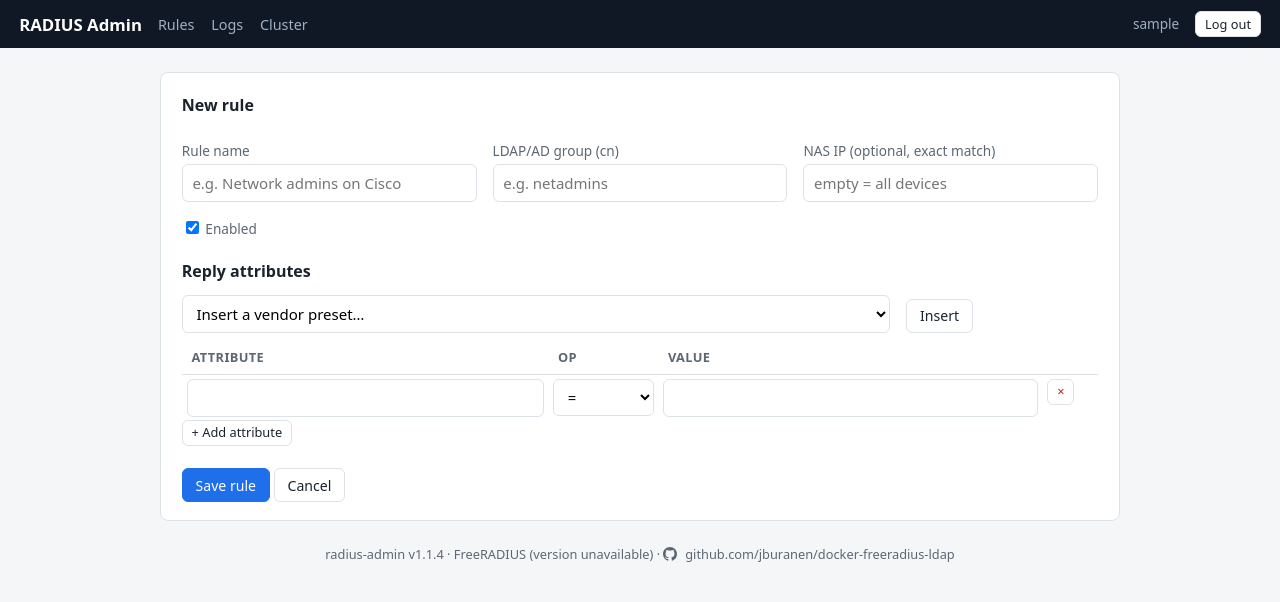
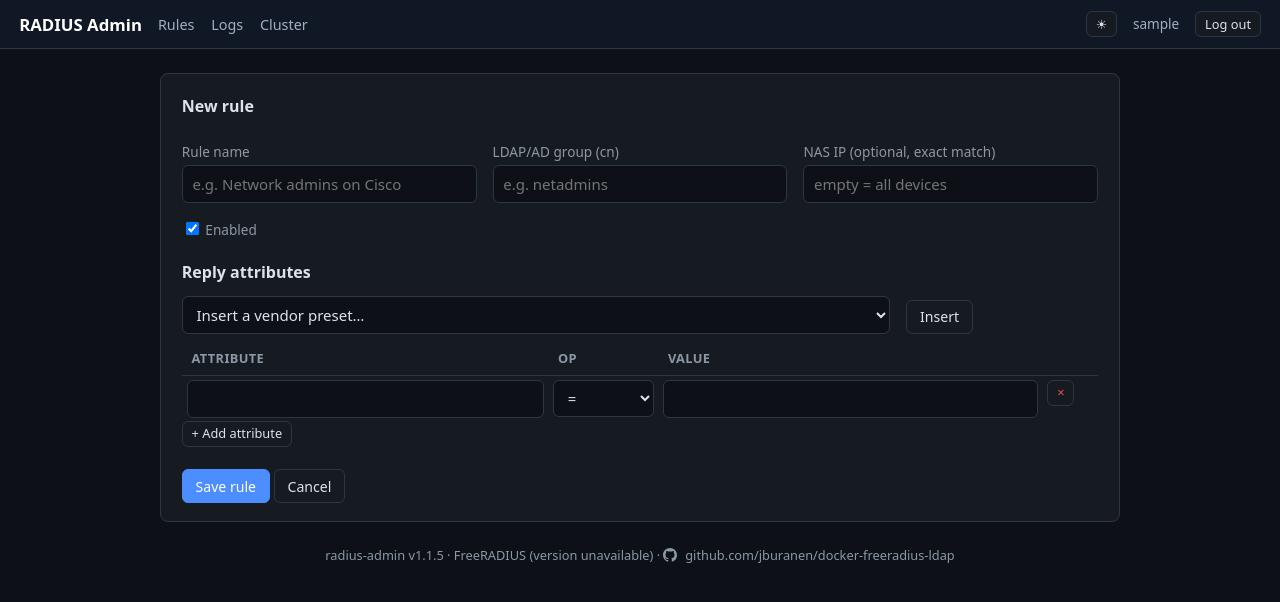
Before and after one commit to jburanen/docker-freeradius-ldap, a Flask app: page /rules/new in a window 1280 px wide. Shown: the top 602 px of the page. Run offline with Flask 3, Linux system fonts and the light colour scheme; the visitor is signed in with stand-in values (Sample User, id 1); parts of the project's set-up code (start-up, migrations or seed data) failed here and were passed over.

Commit message:
Add dark mode (default) with a header toggle
Dark palette becomes the :root default with the old light palette
behind data-theme=light; flash and badge tints derive from semantic
colors via color-mix so both themes share one rule set. Sun/moon
toggle in the menu bar (also on the login page) persists the choice
in localStorage, applied pre-paint by an inline head script.
ADMIN_VERSION 1.1.5.

Co-Authored-By: Claude Fable 5 <noreply@anthropic.com>

```diff
--- a/web/app/app.py
+++ b/web/app/app.py
@@ -42,7 +42,7 @@ logging.basicConfig(level=logging.INFO, format="%(asctime)s %(levelname)s %(mess
 log = logging.getLogger("radius-admin")
 
 # Shown in the footer; bump when the panel changes.
-ADMIN_VERSION = "1.1.4"
+ADMIN_VERSION = "1.1.5"
 
 
 def env(name, default=None, required=False):
--- a/web/app/templates/base.html
+++ b/web/app/templates/base.html
@@ -4,12 +4,22 @@
 <meta charset="utf-8">
 <meta name="viewport" content="width=device-width, initial-scale=1">
 <title>RADIUS Admin</title>
+<script>
+/* Apply the theme before first paint; dark is the default. */
+document.documentElement.dataset.theme = localStorage.getItem('theme') || 'dark';
+</script>
 <style>
-:root { --bg:#f5f6f8; --card:#fff; --ink:#1a222c; --muted:#5c6773; --line:#dde2e8;
-        --accent:#1f6feb; --ok:#1a7f37; --err:#b42318; }
+:root { --bg:#0d1117; --card:#161b22; --ink:#dce3ea; --muted:#8b98a5; --line:#2d3743;
+        --accent:#4c8dff; --ok:#3fb950; --err:#f0524f; --warn:#d29922;
+        --field:#0d1117; --code-bg:#0b0f14; }
+:root[data-theme="light"] {
+        --bg:#f5f6f8; --card:#fff; --ink:#1a222c; --muted:#5c6773; --line:#dde2e8;
+        --accent:#1f6feb; --ok:#1a7f37; --err:#b42318; --warn:#8a6100;
+        --field:#fff; --code-bg:#101826; }
 * { box-sizing:border-box; }
 body { margin:0; font:15px/1.5 system-ui, "Segoe UI", sans-serif; background:var(--bg); color:var(--ink); }
-header { background:#101826; color:#fff; padding:.7rem 1.2rem; display:flex; align-items:center; gap:1rem; }
+header { background:#101826; color:#fff; padding:.7rem 1.2rem; display:flex; align-items:center; gap:1rem;
+         border-bottom:1px solid var(--line); }
 header h1 { font-size:1.05rem; margin:0; font-weight:600; }
 header .spacer { flex:1; }
 header .user { color:#9fb0c3; font-size:.85rem; }
@@ -21,26 +31,33 @@ th, td { text-align:left; padding:.45rem .6rem; border-bottom:1px solid var(--li
 th { color:var(--muted); font-weight:600; font-size:.8rem; text-transform:uppercase; letter-spacing:.03em; }
 a { color:var(--accent); text-decoration:none; }
 a:hover { text-decoration:underline; }
-.btn { display:inline-block; border:1px solid var(--line); border-radius:6px; background:#fff;
+.btn { display:inline-block; border:1px solid var(--line); border-radius:6px; background:var(--card);
        padding:.35rem .8rem; font:inherit; font-size:.88rem; cursor:pointer; color:var(--ink); }
-.btn:hover { border-color:#b9c2cc; }
+.btn:hover { border-color:var(--muted); }
 .btn.primary { background:var(--accent); border-color:var(--accent); color:#fff; }
 .btn.danger { color:var(--err); }
 .btn.small { padding:.15rem .55rem; font-size:.8rem; }
 form.inline { display:inline; }
 .flash { border-radius:6px; padding:.55rem .9rem; margin-bottom:.9rem; font-size:.9rem; }
-.flash.ok { background:#e7f5ec; color:var(--ok); border:1px solid #b5dfc3; }
-.flash.error { background:#fdebe9; color:var(--err); border:1px solid #f2c2bc; }
-.flash.info { background:#e8f0fd; color:#1a4d94; border:1px solid #bcd2f2; }
+.flash.ok { background:color-mix(in srgb, var(--ok) 12%, var(--card)); color:var(--ok);
+            border:1px solid color-mix(in srgb, var(--ok) 40%, transparent); }
+.flash.error { background:color-mix(in srgb, var(--err) 12%, var(--card)); color:var(--err);
+               border:1px solid color-mix(in srgb, var(--err) 40%, transparent); }
+.flash.info { background:color-mix(in srgb, var(--accent) 12%, var(--card)); color:var(--accent);
+              border:1px solid color-mix(in srgb, var(--accent) 40%, transparent); }
 .flash .cmdrow { display:flex; gap:.5rem; align-items:center; margin-top:.45rem; }
-.flash code.cmd { flex:1; background:#101826; color:#d7e2ee; padding:.4rem .7rem;
+.flash code.cmd { flex:1; background:var(--code-bg); color:#d7e2ee; padding:.4rem .7rem;
                   border-radius:6px; overflow-x:auto; white-space:nowrap;
                   font-family:ui-monospace, Consolas, monospace; font-size:.85rem; }
 .badge { display:inline-block; border-radius:99px; padding:.05rem .6rem; font-size:.75rem; font-weight:600; }
-.badge.pending { background:#fff3d6; color:#8a6100; border:1px solid #eed49a; }
-.badge.applied { background:#e7f5ec; color:var(--ok); border:1px solid #b5dfc3; }
-.badge.off { background:#eef0f3; color:var(--muted); border:1px solid var(--line); }
-pre.preview { background:#101826; color:#d7e2ee; border-radius:8px; padding:1rem; overflow-x:auto; font-size:.83rem; }
+.badge.pending { background:color-mix(in srgb, var(--warn) 15%, var(--card)); color:var(--warn);
+                 border:1px solid color-mix(in srgb, var(--warn) 40%, transparent); }
+.badge.applied { background:color-mix(in srgb, var(--ok) 12%, var(--card)); color:var(--ok);
+                 border:1px solid color-mix(in srgb, var(--ok) 40%, transparent); }
+.badge.off { background:color-mix(in srgb, var(--muted) 12%, var(--card)); color:var(--muted);
+             border:1px solid var(--line); }
+pre.preview { background:var(--code-bg); color:#d7e2ee; border-radius:8px; padding:1rem; overflow-x:auto;
+              font-size:.83rem; border:1px solid var(--line); }
 pre.preview.log { max-height:65vh; overflow:auto; }
 .tabs { display:flex; gap:.4rem; margin-bottom:.8rem; }
 .tabs .tab { padding:.28rem .9rem; border:1px solid var(--line); border-radius:6px; font-size:.88rem; color:var(--ink); }
@@ -57,7 +74,8 @@ header nav a { color:#9fb0c3; font-size:.9rem; margin-right:.8rem; }
 header nav a:hover { color:#fff; text-decoration:none; }
 label { display:block; font-size:.85rem; color:var(--muted); margin:.7rem 0 .2rem; }
 input[type=text], input[type=password], select {
-  width:100%; padding:.42rem .6rem; border:1px solid var(--line); border-radius:6px; font:inherit; background:#fff; }
+  width:100%; padding:.42rem .6rem; border:1px solid var(--line); border-radius:6px; font:inherit;
+  background:var(--field); color:var(--ink); }
 .attr-table input, .attr-table select { width:100%; }
 .attr-table td { border-bottom:none; padding:.2rem .3rem; }
 .muted { color:var(--muted); font-size:.85rem; }
@@ -80,6 +98,8 @@ footer .gh-mark { vertical-align:-0.18em; margin-right:.35em; }
   </nav>
   {% endif %}
   <div class="spacer"></div>
+  <button id="theme-toggle" class="btn small" type="button"
+          onclick="toggleTheme()" title="Switch between dark and light mode"></button>
   {% if session.user %}
   <span class="user">{{ session.user }}</span>
   <form class="inline" method="post" action="{{ url_for('logout') }}">
@@ -122,6 +142,18 @@ footer .gh-mark { vertical-align:-0.18em; margin-right:.35em; }
     .21.15.46.55.38A8.01 8.01 0 0 0 16 8c0-4.42-3.58-8-8-8z"/></svg> github.com/jburanen/docker-freeradius-ldap</a>
 </footer>
 <script>
+function themeIcon() {
+  document.getElementById('theme-toggle').textContent =
+    document.documentElement.dataset.theme === 'dark' ? '☀' : '🌙';
+}
+function toggleTheme() {
+  const root = document.documentElement;
+  root.dataset.theme = root.dataset.theme === 'dark' ? 'light' : 'dark';
+  localStorage.setItem('theme', root.dataset.theme);
+  themeIcon();
+}
+themeIcon();
+
 function copyCmd(btn) {
   const text = btn.parentElement.querySelector('code.cmd').textContent;
   const done = () => {
```
